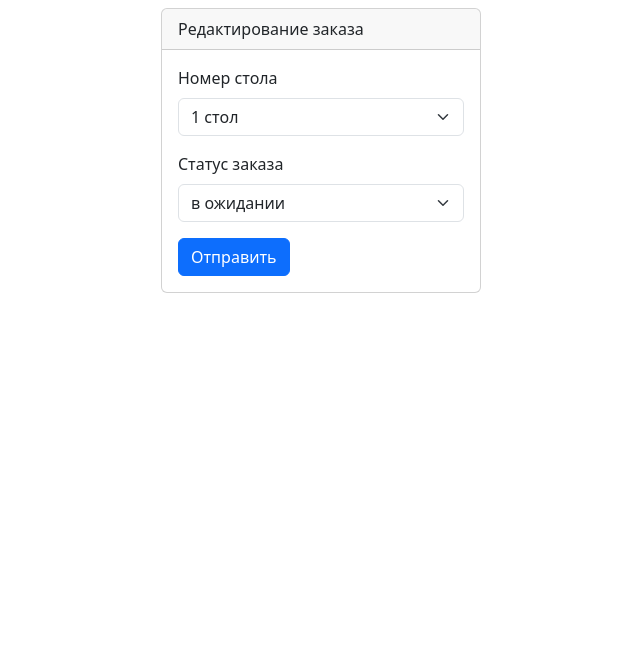
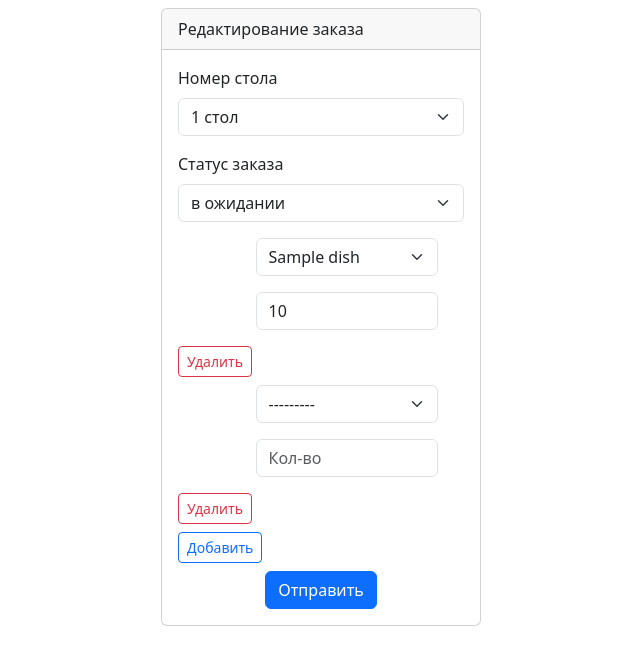
Before and after one commit to ClosedEyeVisuals/crm-orders, a Django app: page /orders/1/edit/ in a window 1280 px wide. Shown: the part 57-722 px from the top of the page, without its empty margins (319-959 px from the left). Run offline with Django 4.2, Linux system fonts and the light colour scheme; tables that the repository leaves empty hold one stand-in row (values such as "Sample post"); some libraries are stand-ins or nearby versions.

Commit message:
add universal form for create/update/delete with formset

```diff
--- a/crm/templates/orders/order_form.html
+++ b/crm/templates/orders/order_form.html
@@ -1,4 +1,5 @@
 {% extends 'base.html' %}
+{% load static %}
 {% load django_bootstrap5 %}
 {% block title %}
   {% if 'edit' in request.path %}
@@ -26,14 +27,45 @@
           {% csrf_token %}
           {% if not 'delete' in request.path %}
             {% bootstrap_form form %}
+            <fieldset>
+            {{ dish_formset.management_form }}
+            {{ dish_formset.non_form_errors }}
+            {% for form in dish_formset %}
+              <div class="inline {{ dish_formset.prefix }} mb-2">
+                {% for field in form.visible_fields %}
+								  <div class="row">
+										<div class="col-md-3">{% bootstrap_label field.label %}</div>
+										<div class="col-md-8">{% bootstrap_field field show_label=False %}</div>
+								  </div>
+						    {% endfor %}
+              </div>
+            {% endfor %}
+            </fieldset>
           {% else %}
             <article>
               <p>Удалить заказ {{ order.id }} от {{ order.created_at }}?</p>
             </article>
           {% endif %}
-          {% bootstrap_button button_type="submit" content="Отправить" %}
+          <div class="d-flex justify-content-center mt-2">
+            {% bootstrap_button button_type="submit" content="Отправить" %}
+          </div>
         </form>
       </div>
     </div>
   </div>
-{% endblock content %}
+{% endblock %}
+{% block bottom_scripts %}
+  <script src="{% static 'js/jquery.formset.js' %}"></script>
+  <script type="text/javascript">
+      $(function() {
+          $(".inline.{{ dish_formset.prefix }}").formset({
+              prefix: "{{ dish_formset.prefix }}",
+              addCssClass: "btn btn-sm btn-outline-primary inline-form-add",
+              deleteCssClass: "btn btn-sm btn-outline-danger",
+              addText: 'Добавить',
+              deleteText: 'Удалить',
+              formCssClass: 'inline-form'
+          })
+      });
+  </script>
+{% endblock %}
```
